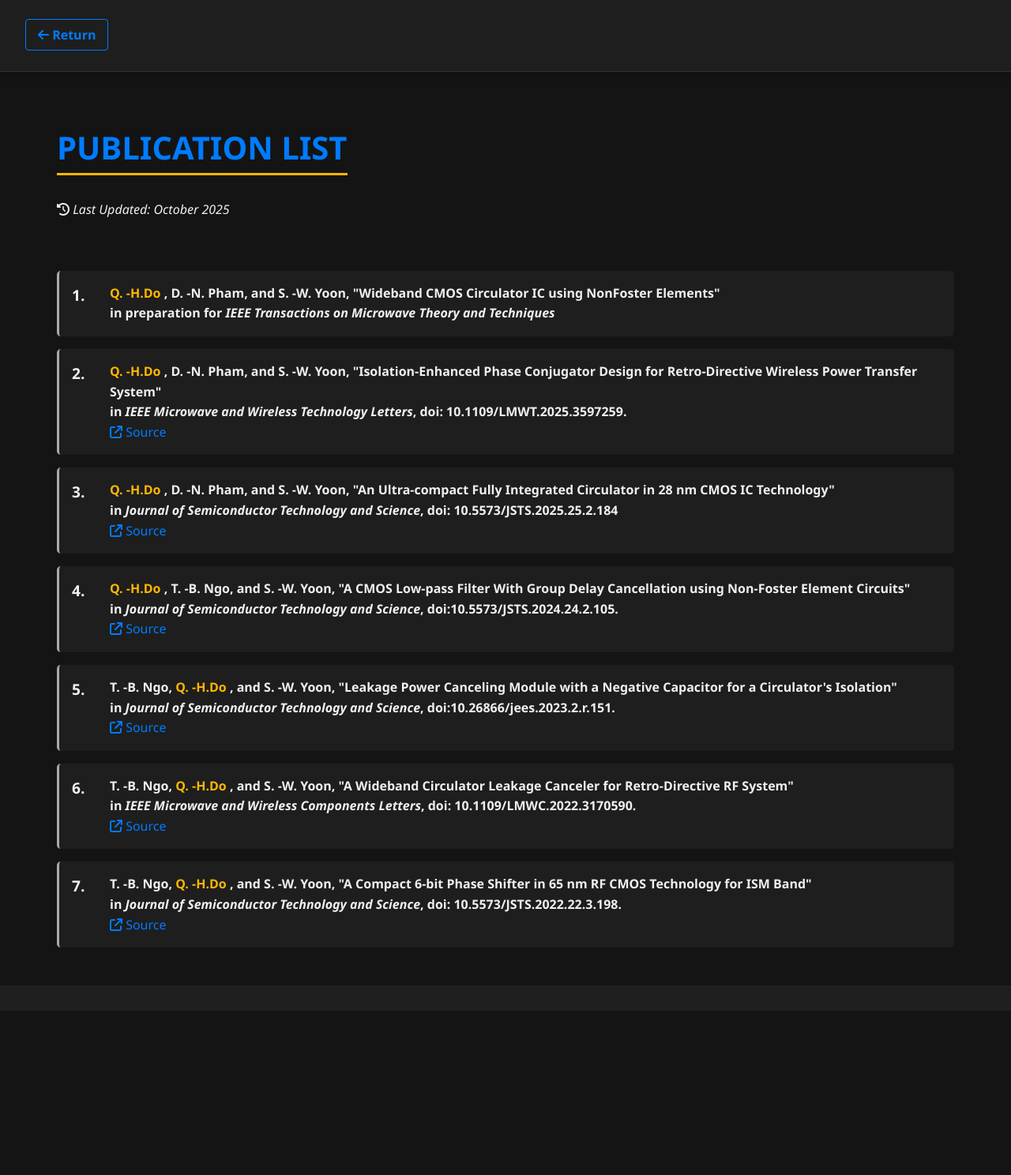
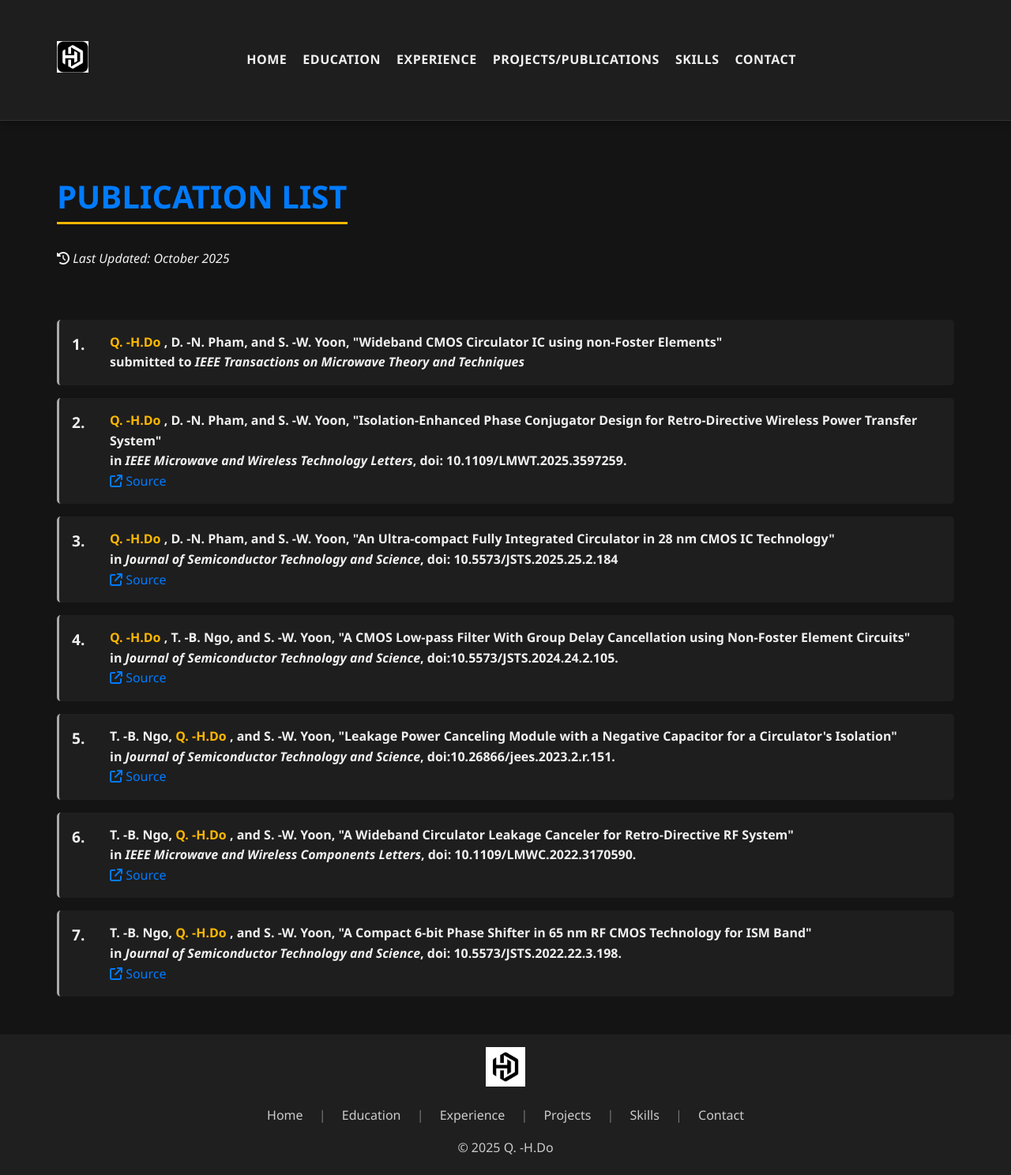
Before and after one commit to huy-do-quang/RFIC-Portfolio, a plain HTML site: page publication_list.html in a window 1280 px wide. Shown: the whole page at 79% size. Before the commit the page ends 1280 px from the top, so only its background shows below. Drawn offline with nearby package versions, Linux system fonts and the light colour scheme.

Commit message:
detail for side html files

```diff
--- a/publication_list.html
+++ b/publication_list.html
@@ -22,9 +22,26 @@
 <body>
 
     <header class="pub-header">
-        <a href="index.html#projects" class="home-button">
-            <i class="fa-solid fa-arrow-left"></i> Return
-        </a>
+        <div class="nav-container">
+
+                <a href="index.html#home" class="logo-link">
+                    <img src="DQH_mymaterial/img/HD_logo.png" alt="Q-H. DO Personal Logo" class="logo-image">
+                </a>
+
+                <nav class="nav-links" id="nav-menu">
+                    <a href="index.html#home" class="nav-item">Home</a>
+                    <a href="index.html#education" class="nav-item">Education</a>
+                    <a href="index.html#experience" class="nav-item">Experience</a>
+                    <a href="index.html#projects" class="nav-item">Projects/Publications</a>
+                    <a href="index.html#skills" class="nav-item">Skills</a>
+                    <a href="index.html#contact" class="nav-item">Contact</a>
+                </nav>
+
+                <div class="nav-toggle" id="nav-toggle">
+                    <i class="fas fa-bars"></i>
+                </div>
+
+            </div>
     </header>
 
     <main class="container">
@@ -43,9 +60,9 @@
             <li class="pub-item">
                 <p class="pub-title">
                     <span class="highlight-self">Q. -H.Do </span>, D. -N. Pham, and S. -W. Yoon,
-                    "Wideband CMOS Circulator IC using NonFoster Elements"
+                    "Wideband CMOS Circulator IC using non-Foster Elements"
                     <br>
-                    in preparation for <em>IEEE Transactions on Microwave Theory and Techniques</em>
+                    submitted to <em>IEEE Transactions on Microwave Theory and Techniques</em>
                 </p>
                 <!-- <div class="pub-links">
                     <a href="blank_link" target="_blank" class="pub-document-link">
@@ -147,8 +164,41 @@
 
         </ol>
     </main>
+    <footer>
+        <div class="footer-content">
 
-    <footer>
-        </footer>
-</body>
+            <a href="#home" class="footer-logo-link">
+                <img src="DQH_mymaterial/img/HD_logo2.png" alt="footer logo" class="footer-logo">
+            </a>
+
+            <nav class="footer-nav">
+                <a href="#home">Home</a>
+                <span class="separator">|</span>
+
+                <a href="#education">Education</a>
+                <span class="separator">|</span>
+
+                <a href="#experience">Experience</a>
+                <span class="separator">|</span>
+
+                <a href="#projects">Projects</a>
+                <span class="separator">|</span>
+
+                <a href="#skills">Skills</a>
+                <span class="separator">|</span>
+
+                <a href="#contact">Contact</a>
+            </nav>
+
+            <p class="footer-copyright">
+                © 2025 Q. -H.Do
+            </p>
+        </div>
+    </footer>
+
+    <script src="DQH_mymaterial/js/main.js"></script>
+
+
+
+    </body>
 </html>
```
Also changed, not shown: index.html (+1 -1 lines).
